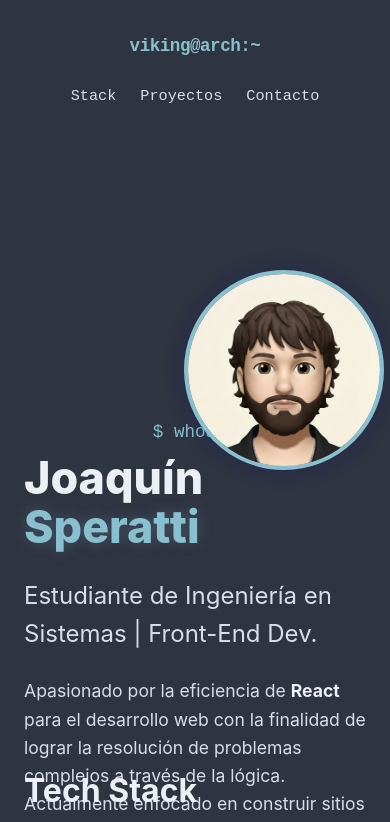
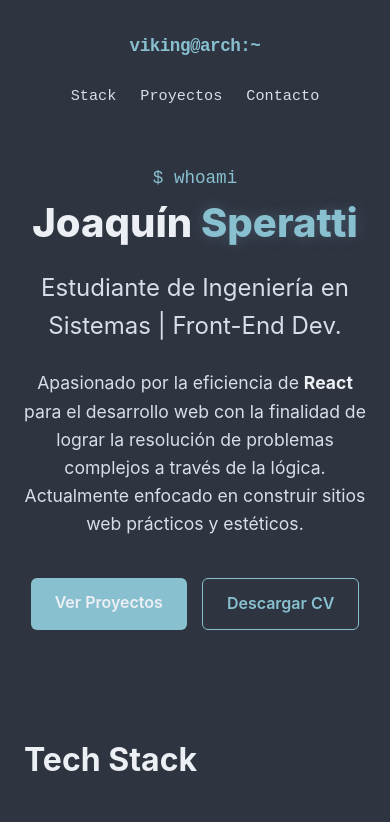
Before and after one commit to JoacoSperatti/portafolio, a React (Vite) app: page / in a window 390 px wide. Shown: the top 822 px of the page. Built offline with nearby package versions, Linux system fonts and the light colour scheme.

Commit message:
mediaQuery

```diff
--- a/src/components/Hero.module.css
+++ b/src/components/Hero.module.css
@@ -95,34 +95,25 @@
   margin-top: -340px;
 }
 
-@media (max-width: 1024px) {
+@media (max-width: 768px) {
+  .imageContainer {
+    display: none;
+  }
+
   .hero {
-    margin-top: 70px;
+    flex-direction: column;
+    text-align: center;
     padding: 40px 0;
-    gap: 2rem;
   }
 
   .content {
+    max-width: 100%;
+    align-items: center;
     display: flex;
     flex-direction: column;
-    align-items: center;
-  }
-
-  .imageContainer {
-    margin-top: -700px;
-    margin-left: 160px;
-  }
-
-  .profilePic {
-    width: 200px;
-    height: 200px;
   }
 
   .title {
-    font-size: 2.8rem;
-  }
-
-  .buttons {
-    justify-content: center;
+    font-size: 2.5rem;
   }
 }
```
